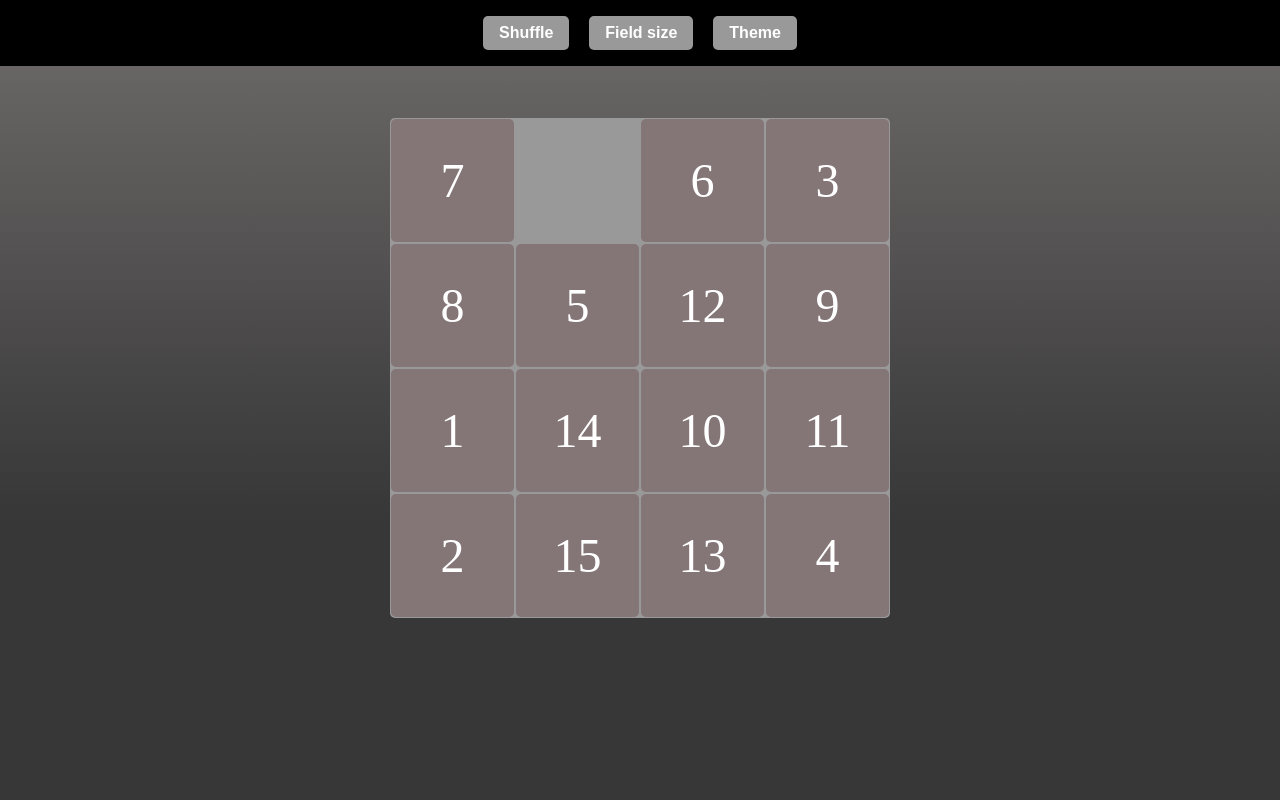
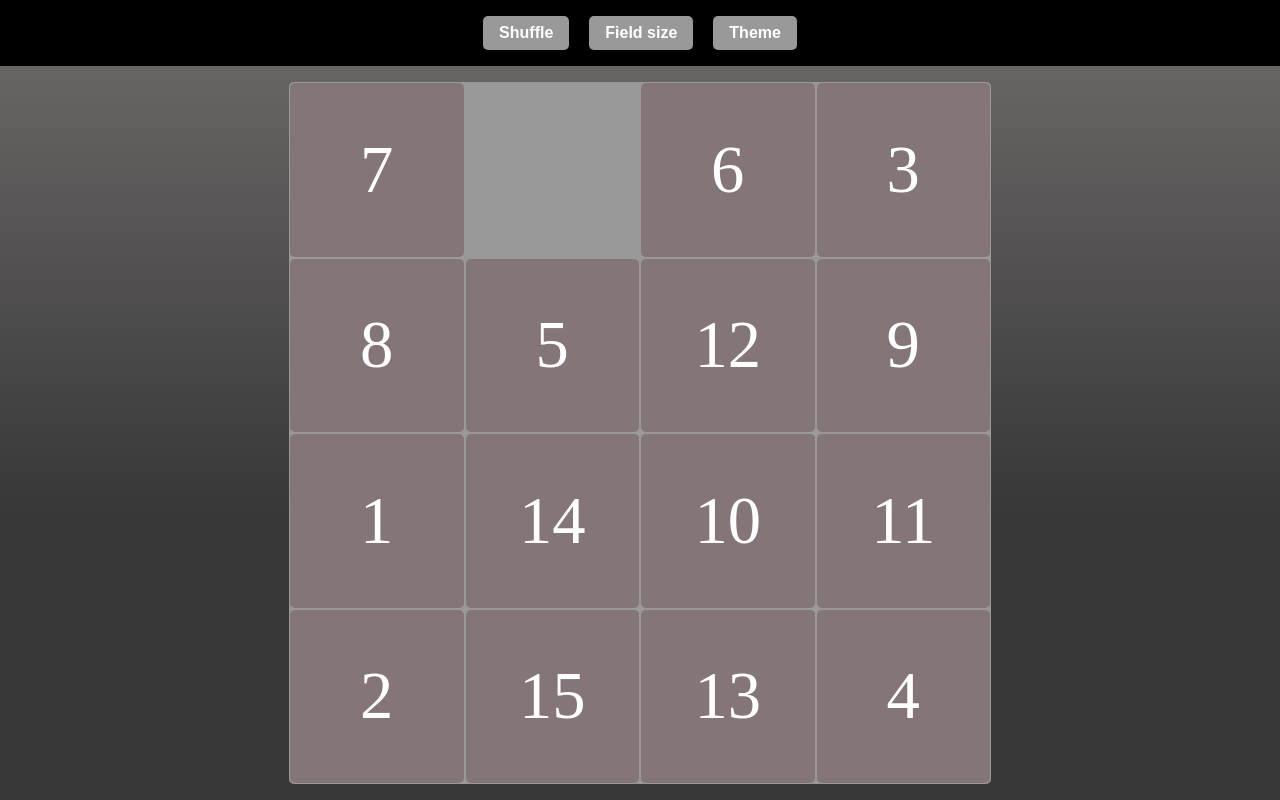
Before and after one commit to Ka6a4oK-k/15, a React (Create React App) app: page / in a window 1280 px wide. Built offline with nearby package versions, Linux system fonts and the light colour scheme.

Commit message:
field size scales to screen size blyat

```diff
--- a/src/components/GameField/GameField.css
+++ b/src/components/GameField/GameField.css
@@ -1,11 +1,12 @@
 .game-field__wrapper {
-    padding: 20px 15px;
-    min-height: calc(100vh - 6.125rem);
+    box-sizing: border-box;
+    display: flex;
+    flex-direction: column;
+    align-content: center;
+    justify-content: center;
 }
 .game-field {
     border-radius: 5px;
-    width: 500px;
-    padding-top: 100%;
     background-color: #999999;
     height: 0;
     position: relative;
--- a/src/components/GameField/GameField.jsx
+++ b/src/components/GameField/GameField.jsx
@@ -10,25 +10,44 @@ export default function GameField({ cols, rows }) {
   const {tiles, solved, numOfRows, numOfColumns } = useSelector(state => state.tiles)
   const dispatch = useDispatch()
 
+  const [width, setWidth] = useState(window.innerWidth)
+  const [height, setHeight] = useState(window.innerHeight)
+
+  window.addEventListener('resize', () => {
+    setWidth(window.innerWidth)
+    setHeight(window.innerHeight)
+  })
+
   useEffect(() => {
     dispatch(initTiles())
     dispatch(shuffleTiles())
   }, [numOfRows, numOfColumns])
 
-  function onTileClick(tile) {
-    (function () {
+  const  onTileClick = (tile) => {
       const emptyTile = tiles.find((tile) => tile.empty)
       dispatch(moveTile({ tile, emptyTile }))
-    }())
   }
 
   return (
-    <div className='game-field__wrapper'>
-      <div className='game-field'>
+    <div className='game-field__wrapper'
+      style={{
+        height: `calc(${height}px - 4.125rem)`,
+        width:  ((numOfColumns / numOfRows) < (width / height)) ? `calc((${(height)}px - 4.125rem) / ${(numOfRows / numOfColumns)} - 2rem)` : `calc((${(height)}px - 4.125rem) / ${(height/width)} - 2rem)`
+      }}>
+      <div className='game-field' style={{paddingTop: `calc(${100*numOfRows/numOfColumns}% - 0rem)`}}>
         {
           tiles.map((element, index) => {
             if (!element.empty) {
-              return <Tile key={index} element={element} onClick={() => onTileClick(element)} />
+              return <Tile
+                key={index}
+                element={element}
+                top={`calc(${100 / numOfRows * (element.y-1)}% + 1px)`}
+                left={`calc(${100 / numOfColumns * (element.x-1)}% + 1px)`}
+                width={`calc(${100 / numOfColumns}% - 2px)`}
+                height={`calc(${100 / numOfRows}% - 2px)`}
+                fontSize={`calc(${100 / numOfRows / 3}vh)`}
+                onClick={() => onTileClick(element)}
+              />
             }
           })
         }
--- a/src/components/OptionsBar/OptionsBar.css
+++ b/src/components/OptionsBar/OptionsBar.css
@@ -8,9 +8,9 @@
     align-items: center;
     justify-content: center;
     gap: 20px;
-    padding-inline: 1rem;
+    /* padding-inline: 1rem; */
     position: relative;
-    margin-bottom: 2rem;
+    /* margin-bottom: 2rem; */
     z-index: 2;
 }
 /* .options-bar button {
--- a/src/components/Tile/Tile.css
+++ b/src/components/Tile/Tile.css
@@ -3,8 +3,6 @@
     display: flex;
     align-items: center;
     justify-content: center;
-    width: calc(25% - 2px);
-    height: calc(25% - 2px);
     border-radius: 5px;
     background-color: #847577;
     font-size: 3rem;
--- a/src/components/Tile/Tile.jsx
+++ b/src/components/Tile/Tile.jsx
@@ -1,15 +1,13 @@
 import React from 'react'
 import './Tile.css'
 
-export default function Tile({element, onClick}) {
-
-
+export default function Tile({element, onClick, top, left, width, height, fontSize}) {
 
   return (
     <div
       className='tile'
       onClick={onClick}
-      style={{ top: `calc(${25 * (element.y - 1)}% + 1px)`, left: `calc(${25 * (element.x - 1)}% + 1px)` }}
+      style={{ top, left, width, height, fontSize}}
     >
       {element.num}
     </div>
--- a/src/store/tilesSlice.js
+++ b/src/store/tilesSlice.js
@@ -96,7 +96,6 @@ const tilesSlice = createSlice({
         setNumOfColumns(state, action) {
             state.numOfColumns = action.payload
         },
-
     }
 })
 
```
